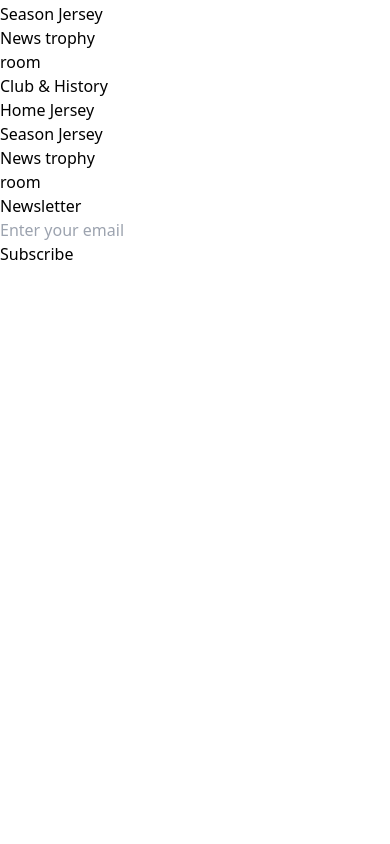
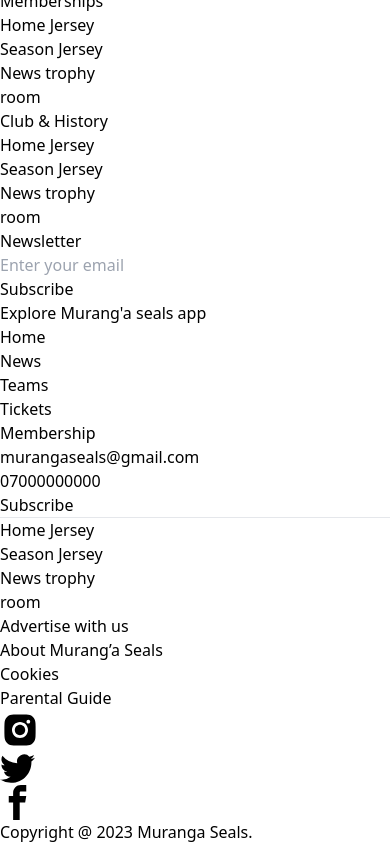
Before and after one commit to Lifeline-Solutions/muranga-seal-team-V2, a React (Vite) app: page /ourclub in a window 390 px wide. Shown: the part 4396-5240 px from the top of the page. Before the commit the page ends 4662 px from the top, so only its background shows below. Built offline with nearby package versions, Linux system fonts and the light colour scheme.

Commit message:
home page responsiveness

```diff
--- a/src/Components/Footer/index.jsx
+++ b/src/Components/Footer/index.jsx
@@ -5,18 +5,18 @@
 
 const Footer = () => {
   return (
-    <div className="bg-[#000]  p-8  text-white">
-
-
-      <div className="mx-auto py-8 w-[80%] flex justify-between">
+    <>
+      <div className="bg-[#000] hidden md:block  p-8  text-white">
+        <div className="mx-auto py-8 w-[80%] flex flex-col md:flex-row justify-between">
           <h1>Murangaseals@gmail.com</h1>
           <h1>+2547 000 000 000</h1>
           <div className="flex gap-4 justify-between">
             <AiFillInstagram size={40} />
             <BsTwitter size={35} />
             <ImFacebook size={35} />
+            <AiOutlineSearch size={35} className="block md:block" />
           </div>
-        <AiOutlineSearch size={35} />
+          <AiOutlineSearch size={35} className="hidden md:block" />
         </div>
 
         <div className="w-[80%] my-8 mx-auto flex justify-between">
@@ -80,6 +80,67 @@
           </div>
         </div>
       </div>
+      <div className="bg-[#000] block md:hidden">
+        <div className="mx-6">
+          <h1 className="text-white text-2xl py-4 font-bold">
+            Explore Murang'a seals app
+          </h1>
+          <div className="text-white flex gap-10 ">
+            <div className="">
+              <ul className="flex flex-col gap-4">
+                <li>Home</li>
+                <li>News</li>
+                <li>Teams</li>
+              </ul>
+            </div>
+            <div>
+              <ul className="flex flex-col gap-4">
+                <li>Tickets</li>
+                <li>Membership</li>
+              </ul>
+            </div>
+          </div>
+          <div className="mt-10 flex justify-between">
+            <div className="text-white">
+              <p>murangaseals@gmail.com</p>
+              <p className="mt-3">07000000000</p>
+            </div>
+            <div>
+              <button className="bg-[#fae115] p-4 text-[#000] rounded-xl">
+                Subscribe
+              </button>
+            </div>
+          </div>
+          <hr className="text-grey mt-5" />
+          <div className="flex justify-between mt-5">
+            <div className="text-white">
+              <ul>
+                <li>Home Jersey</li>
+                <li>Season Jersey</li>
+                <li>News trophy</li>
+                <li>room</li>
+                <li>Advertise with us</li>
+              </ul>
+            </div>
+            <div className="text-white">
+              <ul>
+                <li>About Murang’a Seals</li>
+                <li> Cookies</li>
+                <li>Parental Guide</li>
+              </ul>
+            </div>
+          </div>
+          <div className="flex mt-10 text-white text-center gap-12 items-center  justify-center">
+            <AiFillInstagram size={40} />
+            <BsTwitter size={35} />
+            <ImFacebook size={35} />
+          </div>
+          <p className="text-white text-center py-4">
+            Copyright @ 2023 Muranga Seals.
+          </p>
+        </div>
+      </div>
+    </>
   );
 };
 
--- a/src/Components/Home/Landing.jsx
+++ b/src/Components/Home/Landing.jsx
@@ -58,20 +58,16 @@
     },
   ];
   return (
-    <div
-      className="bg-center flex justify-end bg-no-repeat bg-cover m-[28px]"
-      style={{
-        backgroundImage: `url(${banner})`,
-        backgroundRepeat: "no-repeat",
-        backgroundSize: "cover",
-      }}
-    >
-      <div className="bg-white  flex">
-        <div className="flex flex-col  justify-between mr-[20px]">
+    <div className="flex flex-col md:flex-row  m-4 md:m-[28px]">
+      <div className="md:w-[40%]">
+        <img src={banner} alt="" className="md:h-[650px] h-[400px]" />
+      </div>
+      <div className="bg-white  flex flex-col md:flex-row ">
+        <div className="flex flex-col  justify-between md:mr-[20px]">
           {news.map((item) => (
             <div
               key={item.id}
-              className="flex justify-between p-2  group hover:bg-[#FAE115] hover:scale-105 transition-all duration-500 cursor-pointer"
+              className="flex justify-between mt-5 p-2  group hover:bg-[#FAE115] hover:scale-105 transition-all duration-500 cursor-pointer"
               onMouseEnter={changeImage}
             >
               <div className="flex-col ">
@@ -87,13 +83,13 @@
             </div>
           ))}
         </div>
-        <div className="flex flex-col items-end gap-4  justify-between">
+        <div className="flex flex-col md:items-end mt-5 gap-4  justify-between">
           {featuredNews.map((item) => (
             <div
               key={item.id}
-              className="flex flex-col w-[303px]   text-white bg-black"
+              className="flex flex-col md:w-[303px]   text-white bg-black"
             >
-              <img src={item.image} alt="" className="w-[300px]" />
+              <img src={item.image} alt="" className="md:w-[300px]" />
               <p className=" text-xs p-2">Featured</p>
               <p className="text-xl p-4 font-bold w-[90%]">{item.title}</p>
             </div>
--- a/src/Components/Home/Schedule.jsx
+++ b/src/Components/Home/Schedule.jsx
@@ -4,9 +4,9 @@
 
 const Schedule = () => {
   return (
-    <div className="bg-black text-white px-4 py-8 ml-[28px] mr-[28px]">
+    <div className="bg-black text-white px-4 py-8 md:ml-[28px] md:mr-[28px]">
       <h1 className="uppercase">Match Schedule</h1>
-      <div className="flex justify-between ">
+      <div className="flex flex-col md:flex-row justify-between ">
         <div className=" text-center border-r  flex flex-col gap-2 border-white">
           <div className="flex gap-4 mt-8 items-center ">
             <div className="flex ml-4 mr-12  flex-col ">
--- a/src/Components/Home/Tweets.jsx
+++ b/src/Components/Home/Tweets.jsx
@@ -11,9 +11,25 @@
   return (
     <div>
       <Swiper
-        className="pr-20"
+        className="md:pr-20"
         spaceBetween={50}
-        slidesPerView={3}
+        breakpoints={{
+          // when window width is >= 640px
+          640: {
+            width: 640,
+            slidesPerView: 1,
+          },
+          // when window width is >= 768px
+          768: {
+            width: 768,
+            slidesPerView: 1,
+          },
+          // when window width is >= 1200px
+          1200: {
+            width: 1200,
+            slidesPerView: 3,
+          },
+        }}
         // onSlideChange={() => console.log("slide change")}
         // onSwiper={(swiper) => console.log(swiper)}
         // navigation={true}
@@ -55,7 +71,7 @@
           <p className="font-bold z-30 text-2xl">
             We are mentoring the future team leaders locally
           </p>
-          <p className="text-[#F4EEEEB8] font-bold text-8xl absolute top-[35%] left-[70%] z-0">
+          <p className="text-[#F4EEEEB8] font-bold text-8xl absolute md:top-[35%] md:left-[70%] z-0">
             03
           </p>
           <button className="bg-[#FAE115] font-extralight p-2 my-4">
--- a/src/Components/Membership/index.jsx
+++ b/src/Components/Membership/index.jsx
@@ -4,8 +4,8 @@
       <div className="p-8 bg-[#FAE115] font-bold uppercase text-5xl">
         Membership
       </div>
-      <div className="w-[1280px] flex flex-col gap-4 my-24 mx-auto bg-[#F7F3ED] p-8">
-        <h1 className="text-5xl ">
+      <div className="md:w-[1280px] flex flex-col gap-4 my-24 md:mx-auto bg-[#F7F3ED] md:p-8">
+        <h1 className="md:text-5xl text-4xl ">
           JOIN OUR MEMBERSHIP TODAY AND ENJOY OUR PREMIUM SERVICES
         </h1>
         <p className="text-xl">
```
Lines whose indentation alone changed are shown as unchanged.
